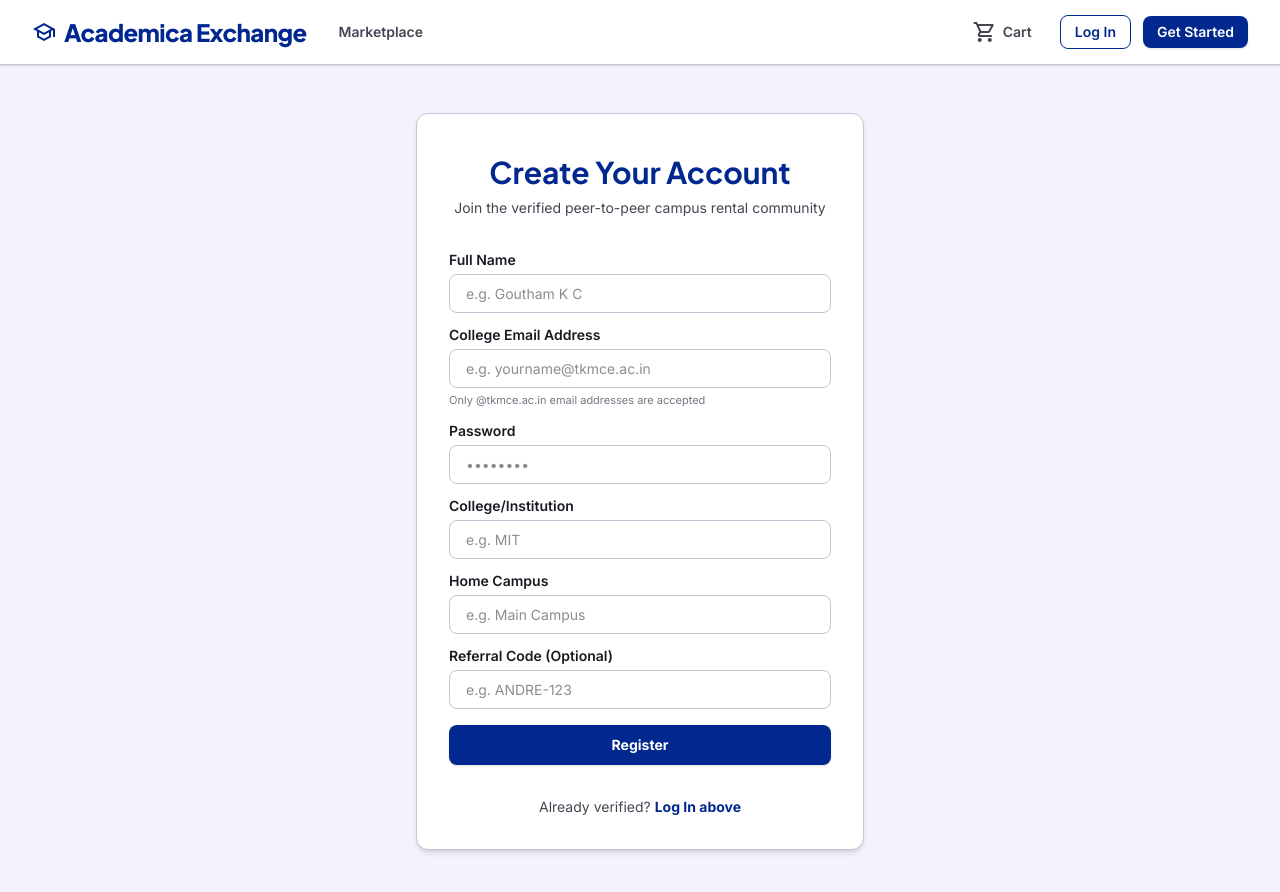
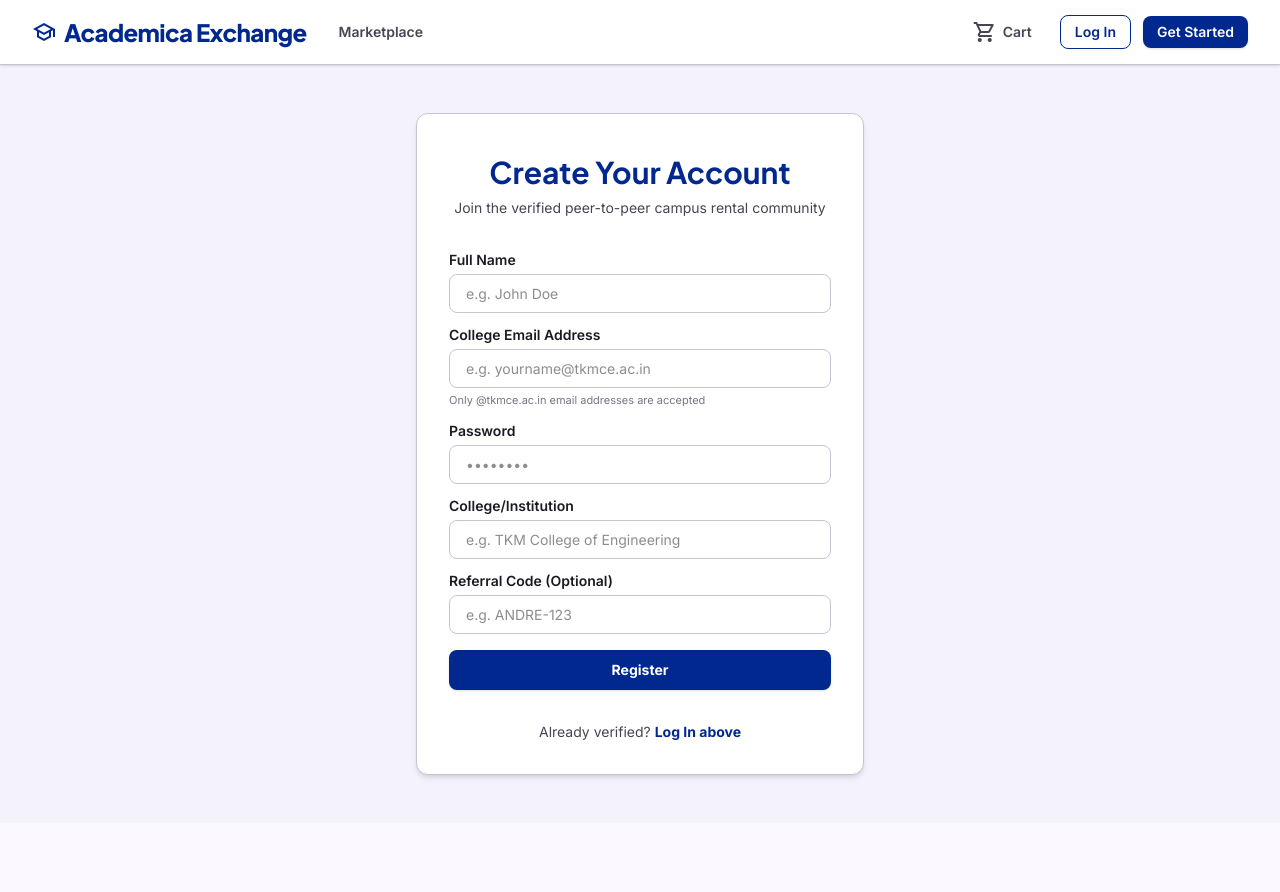
Before and after one commit to Goutham-kc/AWT, a React (Vite) app in the folder frontend/: page /signup in a window 1280 px wide. Shown: the top 892 px of the page. After the commit the page ends 823 px from the top, so only its background shows below. Built offline with nearby package versions, Linux system fonts and the light colour scheme.

Commit message:
fix: remove home campus from signup, fix navbar brand link to home, change placeholder to John Doe

```diff
--- a/frontend/src/components/Navbar.jsx
+++ b/frontend/src/components/Navbar.jsx
@@ -57,8 +57,13 @@ export const Navbar = () => {
         {/* Left Section: Brand Logo & Navigation Links */}
         <div className="flex items-center gap-6 lg:gap-8">
           <Link
-            className="font-headline text-xl sm:text-2xl font-extrabold text-primary flex items-center gap-2 tracking-tight group"
-            to="/marketplace"
+            className="font-headline text-xl sm:text-2xl font-extrabold text-primary flex items-center gap-2 tracking-tight group cursor-pointer"
+            to="/"
+            onClick={() => {
+              window.scrollTo({ top: 0, behavior: 'smooth' });
+              setMobileMenuOpen(false);
+            }}
+            title="Go to Home"
           >
             <span className="material-symbols-outlined text-2xl text-primary group-hover:scale-110 transition-transform">school</span>
             <span>Academica Exchange</span>
--- a/frontend/src/pages/Marketplace.jsx
+++ b/frontend/src/pages/Marketplace.jsx
@@ -56,7 +56,7 @@ const SAMPLE_LISTINGS = [
     deposit: 150,
     category: 'cycles',
     imageUrl: 'https://images.unsplash.com/photo-1485965120184-e220f721d03e?auto=format&fit=crop&w=400&q=80',
-    lister: { name: 'Goutham KC', isVerified: true }
+    lister: { name: 'John Doe', isVerified: true }
   }
 ];
 
--- a/frontend/src/pages/SignUp.jsx
+++ b/frontend/src/pages/SignUp.jsx
@@ -7,7 +7,6 @@ export const SignUp = () => {
   const [email, setEmail] = useState('');
   const [password, setPassword] = useState('');
   const [institution, setInstitution] = useState('');
-  const [homeCampus, setHomeCampus] = useState('');
   const [referredBy, setReferredBy] = useState('');
   const [errorMsg, setErrorMsg] = useState('');
   const [loading, setLoading] = useState(false);
@@ -30,7 +29,6 @@ export const SignUp = () => {
           email,
           password,
           institution,
-          homeCampus,
           referredBy: referredBy || undefined
         })
       });
@@ -81,7 +79,7 @@ export const SignUp = () => {
                 value={name}
                 onChange={(e) => setName(e.target.value)}
                 className="w-full px-4 py-2 border border-outline-variant rounded-lg focus:outline-none focus:ring-2 focus:ring-primary focus:border-transparent font-body-sm text-body-sm transition-all duration-200"
-                placeholder="e.g. Goutham K C"
+                placeholder="e.g. John Doe"
                 required
               />
             </div>
@@ -120,19 +118,7 @@ export const SignUp = () => {
                 value={institution}
                 onChange={(e) => setInstitution(e.target.value)}
                 className="w-full px-4 py-2 border border-outline-variant rounded-lg focus:outline-none focus:ring-2 focus:ring-primary focus:border-transparent font-body-sm text-body-sm transition-all duration-200"
-                placeholder="e.g. MIT"
-                required
-              />
-            </div>
-
-            <div>
-              <label className="block text-sm font-semibold text-on-surface mb-1">Home Campus</label>
-              <input
-                type="text"
-                value={homeCampus}
-                onChange={(e) => setHomeCampus(e.target.value)}
-                className="w-full px-4 py-2 border border-outline-variant rounded-lg focus:outline-none focus:ring-2 focus:ring-primary focus:border-transparent font-body-sm text-body-sm transition-all duration-200"
-                placeholder="e.g. Main Campus"
+                placeholder="e.g. TKM College of Engineering"
                 required
               />
             </div>
```
Also changed, not shown: 2 other files (tests, documents, lock files or other folders).
